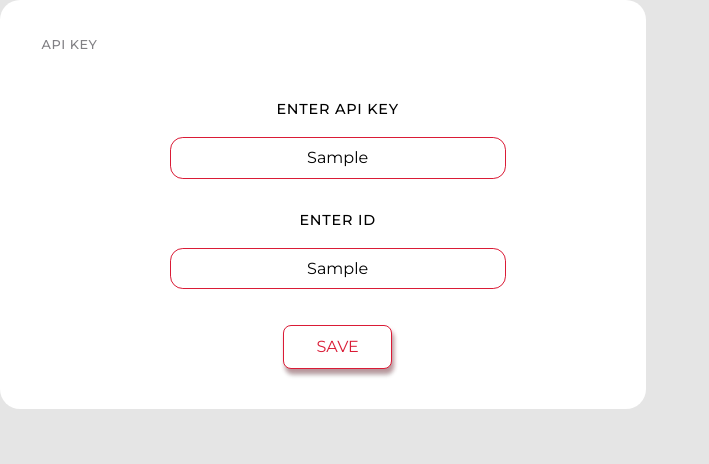
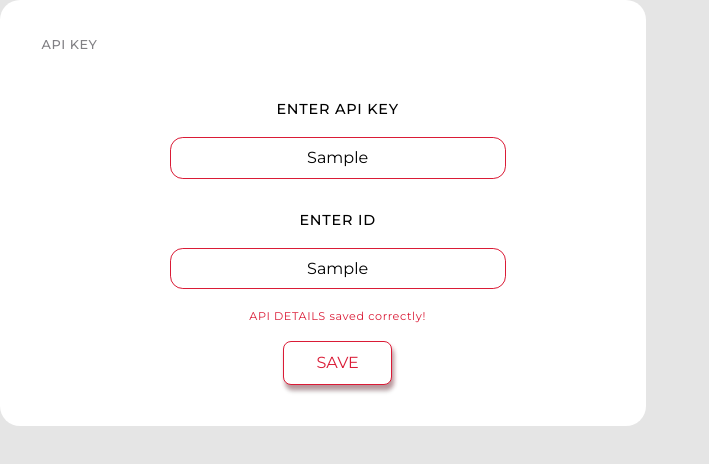
Before and after one commit to KrystianKjjk/CodersCamp2020.Project.TypeScript.FitNotFat, a website built with Parcel: page UnitImplementations/UIComponents/TileAPIKey/TileAPIKey.html in a window 1280 px wide. Both pictures are taken after typing "Sample", "Sample" into the empty fields and a click on the button "SAVE". Shown: the whole page, without its empty margins (0-709 px from the left). Built offline with nearby package versions, Linux system fonts and the light colour scheme.

Commit message:
feature(TileAPIKey): alerts changed into info

```diff
--- a/Src/UIComponents/TileAPIKey/TileAPIKey.css
+++ b/Src/UIComponents/TileAPIKey/TileAPIKey.css
@@ -4,8 +4,10 @@
     flex-direction: column;
     font-weight: 500;
     width: 37rem;
+    height: 24rem;
     letter-spacing: 0.035rem;
     margin-left: 1.8rem;
+    position: relative;
 }
 .api-key-tile:last-child {
     margin-bottom: 1rem;
@@ -21,7 +23,7 @@
     text-align: center;
 }
 .api-key-tile__section:nth-of-type(2) {
-    margin-bottom: 1.5rem;
+    margin-bottom: 2.5rem;
 }
 .api-key-tile__section--text {
     font-size: 0.9rem;
@@ -39,6 +41,14 @@
     border-radius: 0.8rem;
     padding: 0.2rem 1rem 0.2rem 1rem;
 }
+.api-key-tile__section--error {
+    font-size: 0.7rem;
+    color: #DA1B36;
+    position: absolute;
+    top: 18.5rem;
+    left: 50%;
+    transform: translate(-50%);
+}
 .api-key-tile__section--input:focus {
     border: #DA1B36 solid 2px;
 }
--- a/Src/UIComponents/TileAPIKey/TileAPIKey.ts
+++ b/Src/UIComponents/TileAPIKey/TileAPIKey.ts
@@ -18,12 +18,13 @@ export function createTileAPIKey(username: string, getAPIDetails: GetAPIDetails,
     const sectionID = createElement('section', 'api-key-tile__section');
     const sectionIDText = createElement('p','api-key-tile__section--text', 'ENTER ID');
     const sectionIDInput = createTextInput(PLACEHOLDER_ID, 'api-key-tile__section--input')
+    const sectionError = createElement('p','api-key-tile__section--error');
     const saveButton = generateWhiteButton('SAVE', handleSaveButtonClick);
     saveButton.classList.add('my-weight-tile__button-section--tile-btn');
 
     sectionKey.append(sectionKeyText, sectionKeyInput);
     sectionID.append(sectionIDText, sectionIDInput);
-    containerAPIKey.append(header, sectionKey, sectionID, saveButton);
+    containerAPIKey.append(header, sectionKey, sectionID, sectionError, saveButton);
 
     getAPIDetails(username)
         .then((detailsAPI) => {
@@ -40,14 +41,14 @@ export function createTileAPIKey(username: string, getAPIDetails: GetAPIDetails,
         if(detailsAPI.key && detailsAPI.id) {
             setAPIDetails(username, detailsAPI)
                 .then( msg => {
-                    alert(msg);
+                    sectionError.innerText = msg;
                     sectionKeyInput.value = detailsAPI.key;
                     sectionIDInput.value = detailsAPI.id;
                 })
-                .catch(alert);
+                .catch(alert => sectionError.innerText = alert);
         }
         else {
-            alert('KEY and ID must be filled out!')
+            sectionError.innerText = 'KEY and ID must be filled out!'
         }
     }
     return containerAPIKey;
```
